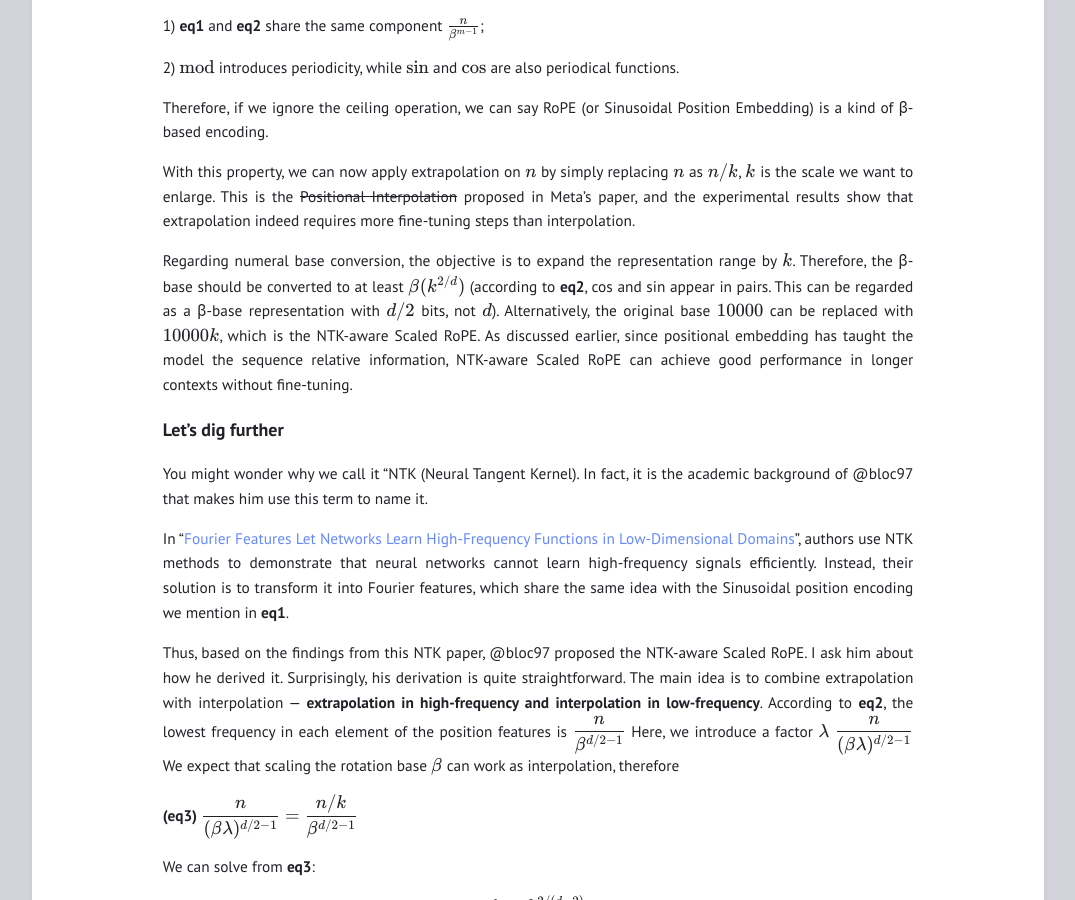
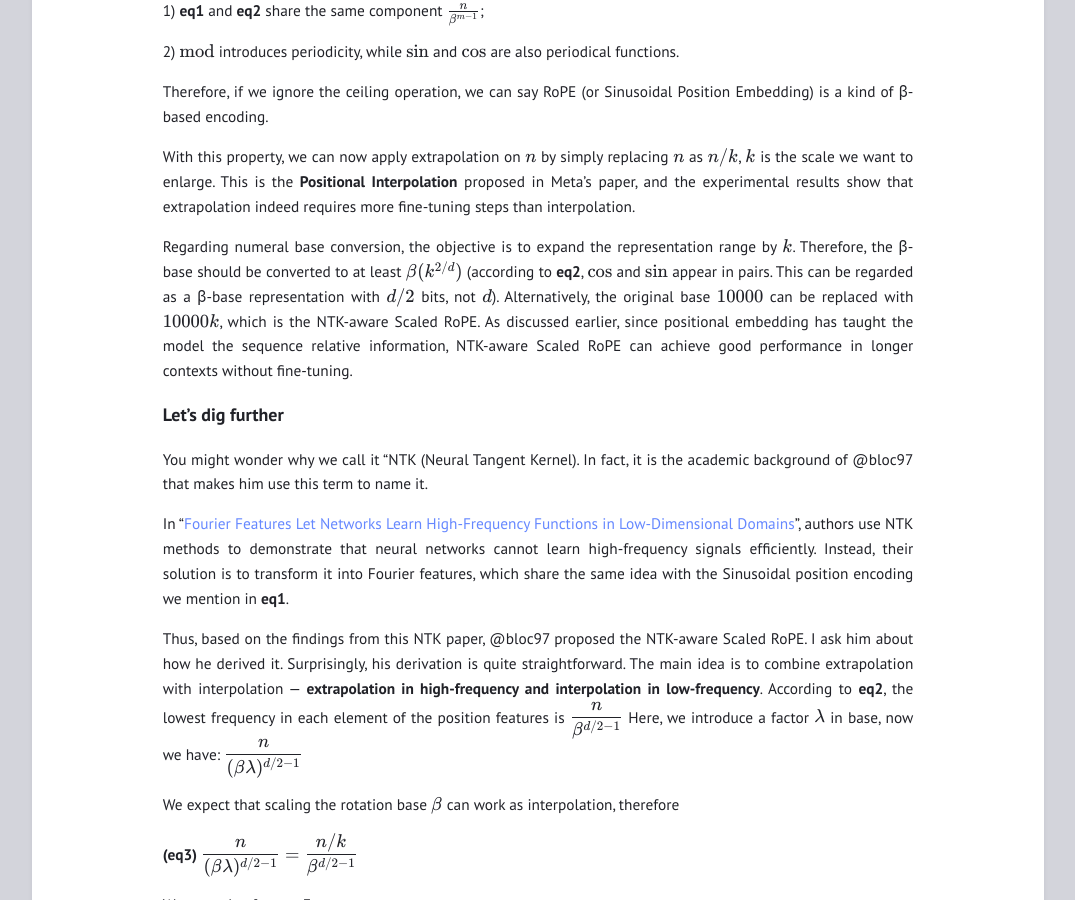
Before and after one commit to NormXU/NormXU.github.io, a Jekyll site: the page built from _posts/2023-08-09-Rethinking-Rotary-Position-Embedding.md, in a window 1280 px wide and 900 px high, scrolled down 3918 px. Shown: the whole window, without its empty margins (102-1177 px from the left). Built offline with Jekyll 4.4.1, drawn with Linux system fonts in a browser that asks for light colours.

Commit message:
update blog

```diff
--- a/_posts/2023-08-09-Rethinking-Rotary-Position-Embedding.md
+++ b/_posts/2023-08-09-Rethinking-Rotary-Position-Embedding.md
@@ -26,9 +26,7 @@
 
 The most intuitive idea is to input it directly as a one-dimensional vector. However, the value of this vector has a large range from $$0$$ to $$999$$, which is not easy to optimize for gradient-based optimizers. What if we scale it between 0 and 1? That's not good either, because the difference between adjacent numbers changes from $$1$$ to $$0.001$$, making it challenging for both the model and optimizer to distinguish between the numbers. In general, gradient-based optimizers are a bit "vulnerable" and can only handle inputs that aren't too large or too small.
 
-To solve this problem, it is necessary to find a smart way to represent the input. We might think about how we humans do. For an integer, like $$759$$, it's a three-digit number in decimal, with each digit ranging from 0 to 9. This inspires me to represent the input in decimal directly as a vector. That is, we transform the integer
-
-$$n$$ as a three-dimensional vector $$[a,b,c]$$, where $$a$$, $$b$$, and $$c$$ represent the hundreds, tens, and units of $$n$$ respectively. By increasing the input dimension, we can both reduce the range of each digit and get rid of small resolution between numbers. Luckily, neural networks are good at handling high-dimensional vectors.
+To solve this problem, it is necessary to find a smart way to represent the input. We might think about how we humans do. For an integer, like $$759$$, it's a three-digit number in decimal, with each digit ranging from 0 to 9. This inspires me to represent the input in decimal directly as a vector. That is, we transform the integer  $$n$$ as a three-dimensional vector $$[a,b,c]$$, where $$a$$, $$b$$, and $$c$$ represent the hundreds, tens, and units of $$n$$ respectively. By increasing the input dimension, we can both reduce the range of each digit and get rid of small resolution between numbers. Luckily, neural networks are good at handling high-dimensional vectors.
 
 If we want to further reduce the value span of each dimension, we can simply decrease the base, like using 8, 6, or even 2 as the encoding base at a cost of an increase in input vector dimensions.
 
@@ -92,9 +90,9 @@
 
 Therefore, if we ignore the ceiling operation, we can say RoPE (or Sinusoidal Position Embedding) is a kind of β-based encoding.
 
-With this property, we can now apply extrapolation on $$n$$ by simply replacing $$n$$ as $$n/k$$, $$k$$ is the scale we want to enlarge. This is the ~~Positional Interpolation~~ proposed in Meta's paper, and the experimental results show that extrapolation indeed requires more fine-tuning steps than interpolation.
+With this property, we can now apply extrapolation on $$n$$ by simply replacing $$n$$ as $$n/k$$, $$k$$ is the scale we want to enlarge. This is the __Positional Interpolation__ proposed in Meta's paper, and the experimental results show that extrapolation indeed requires more fine-tuning steps than interpolation.
 
-Regarding numeral base conversion, the objective is to expand the representation range by $$k$$. Therefore, the β-base should be converted to at least $$β(k^{2/d})$$ (according to **eq2**, cos and sin appear in pairs. This can be regarded as a β-base representation with $$d/2$$ bits, not $$d$$). Alternatively, the original base $$10000$$ can be replaced with $$10000k$$, which is the NTK-aware Scaled RoPE. As discussed earlier, since positional embedding has taught the model the sequence relative information, NTK-aware Scaled RoPE can achieve good performance in longer contexts without fine-tuning.
+Regarding numeral base conversion, the objective is to expand the representation range by $$k$$. Therefore, the β-base should be converted to at least $$β(k^{2/d})$$ (according to **eq2**, $$\text{cos}$$ and $$\text{sin}$$ appear in pairs. This can be regarded as a β-base representation with $$d/2$$ bits, not $$d$$). Alternatively, the original base $$10000$$ can be replaced with $$10000k$$, which is the NTK-aware Scaled RoPE. As discussed earlier, since positional embedding has taught the model the sequence relative information, NTK-aware Scaled RoPE can achieve good performance in longer contexts without fine-tuning.
 
 ### Let’s dig further
 You might wonder why we call it “NTK (Neural Tangent Kernel). In fact, it is the academic background of @bloc97 that makes him use this term to name it.
@@ -104,8 +102,9 @@
 Thus, based on the findings from this NTK paper, @bloc97 proposed the NTK-aware Scaled RoPE. I ask him about how he derived it. Surprisingly, his derivation is quite straightforward. The main idea is to combine extrapolation with interpolation — **extrapolation in high-frequency and  interpolation in low-frequency**.
 According to **eq2**, the lowest frequency in each element of the position features is
 $$\dfrac{n}{\beta^{d/2-1}}$$
-Here, we introduce a factor $$\lambda$$
+Here, we introduce a factor $$\lambda$$ in base, now we have:
 $$\dfrac{n}{(\beta\lambda)^{d/2-1}}$$
+
 We expect that scaling the rotation base $$\beta$$ can work as interpolation, therefore
 
 **(eq3)**     $$\dfrac{n}{(\beta\lambda)^{d/2-1}} = \dfrac{n/k}{\beta^{d/2-1}}$$
```
